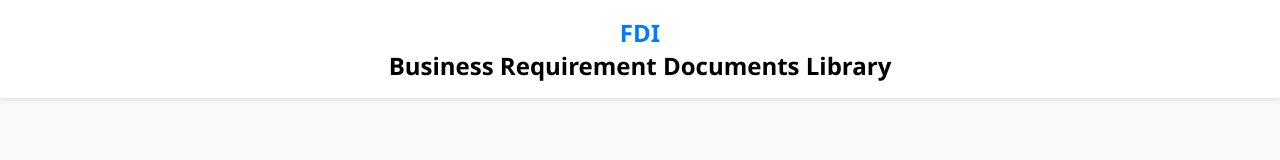
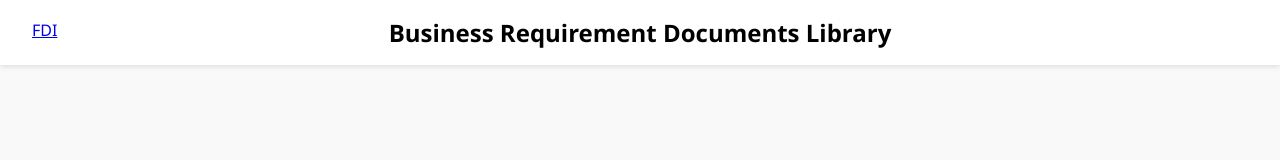
Before and after one commit to Rafishaik155/BRD, a plain HTML site: page acceptance-criteria.html in a window 1280 px wide. Drawn offline with Linux system fonts and the light colour scheme.

Commit message:
Update acceptance-criteria.html

```diff
--- a/acceptance-criteria.html
+++ b/acceptance-criteria.html
@@ -11,28 +11,29 @@
     margin: 0;
     padding-bottom: 100px;
   }
-  .navbar {
-    display: flex;
-    align-items: center;
-    justify-content: center;
-    padding: 1rem 2rem;
-    background-color: white;
-    box-shadow: 0 2px 5px rgba(0,0,0,0.1);
-    position: relative;
-    flex-wrap: wrap;
-  }
-   .home-button {
-      font-size: 1.5rem;
-      font-weight: bold;
-      color: #007bff;
-      text-decoration: none;
-  }
   .page-title {
   font-size: 1.5rem;
   font-weight: 600;
   color: #000;
   text-align: center;
   width: 100%;
+}
+
+.navbar {
+  display: flex;
+  align-items: center;
+  justify-content: center;
+  flex-wrap: wrap;
+  position: relative;
+  padding: 1rem 2rem;
+  background-color: white;
+  box-shadow: 0 2px 5px rgba(0, 0, 0, 0.1);
+}
+
+.home-button {
+  position: absolute;
+  left: 2rem;
+  top: 1.2rem;
 }
   .content {
     padding: 2rem;
```
Lines whose indentation alone changed are shown as unchanged.
